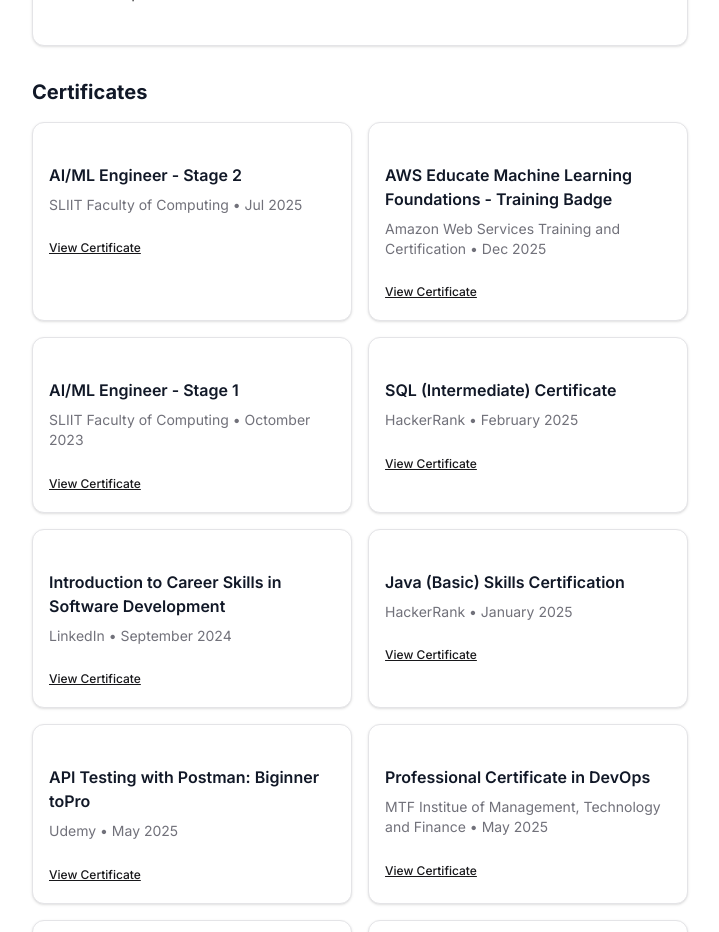
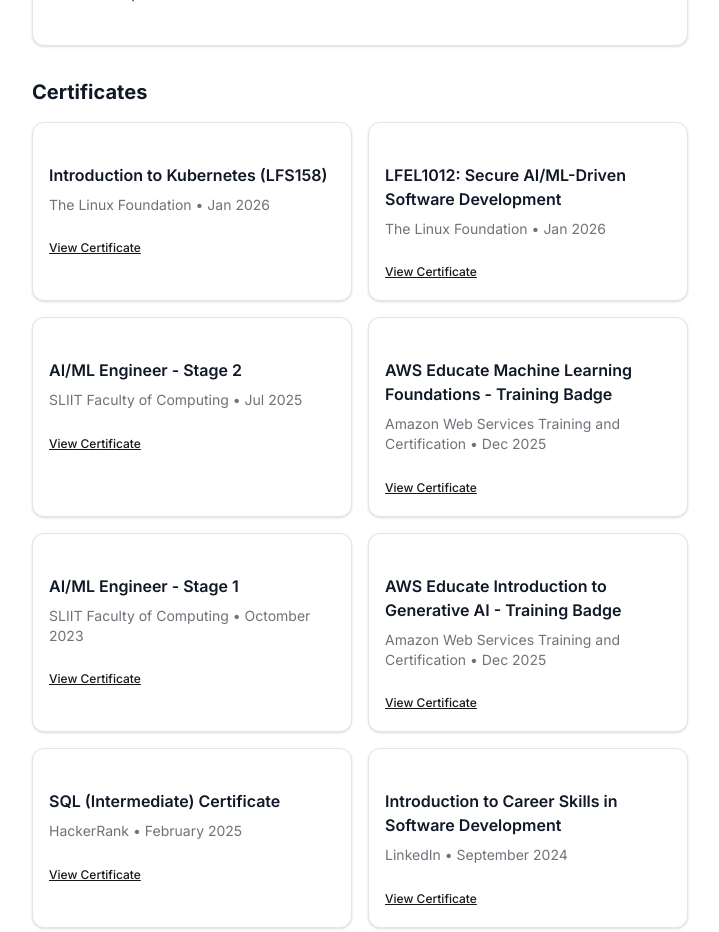
Before and after one commit to madhuka2002/portfolio, a Next.js app: page /about in a window 1280 px wide. Shown: the part 2000-2932 px from the top of the page, without its empty margins (256-975 px from the left). Built offline with nearby package versions, Linux system fonts and the light colour scheme; a web font is replaced by a local one.

Commit message:
Add AWS and linux foundation certificates

```diff
--- a/components/education.tsx
+++ b/components/education.tsx
@@ -38,6 +38,18 @@
 
   const certificates: CertificateItem[] = [
     {
+      name: 'Introduction to Kubernetes (LFS158)',
+      issuer: 'The Linux Foundation',
+      date: 'Jan 2026',
+      link: 'https://ti-user-certificates.s3.amazonaws.com/e0df7fbf-a057-42af-8a1f-590912be5460/f1e470af-87a4-41ee-ba1d-8ddac962ca22-m-m-m-aththanayaka-e196748d-b2eb-4950-93a4-04cd2d22854c-certificate.pdf'
+    },
+    {
+      name: 'LFEL1012: Secure AI/ML-Driven Software Development',
+      issuer: 'The Linux Foundation',
+      date: 'Jan 2026',
+      link: 'https://ti-user-certificates.s3.amazonaws.com/e0df7fbf-a057-42af-8a1f-590912be5460/f1e470af-87a4-41ee-ba1d-8ddac962ca22-madhuka-malshan-eb1cf84a-3411-4c92-be74-214d30d937dc-certificate.pdf'
+    },
+    {
       name: 'AI/ML Engineer - Stage 2',
       issuer: 'SLIIT Faculty of Computing',
       date: 'Jul 2025',
@@ -54,6 +66,12 @@
       issuer: 'SLIIT Faculty of Computing',
       date: 'Octomber 2023',
       link: 'https://code.sliit.org/certificates/qix0xmtlsk'
+    },
+    {
+      name: 'AWS Educate Introduction to Generative AI - Training Badge',
+      issuer: 'Amazon Web Services Training and Certification',
+      date: 'Dec 2025',
+      link: 'https://www.credly.com/badges/d6ca5740-5936-4b23-9370-5176428fa43f'
     },
     {
       name: 'SQL (Intermediate) Certificate',
```
